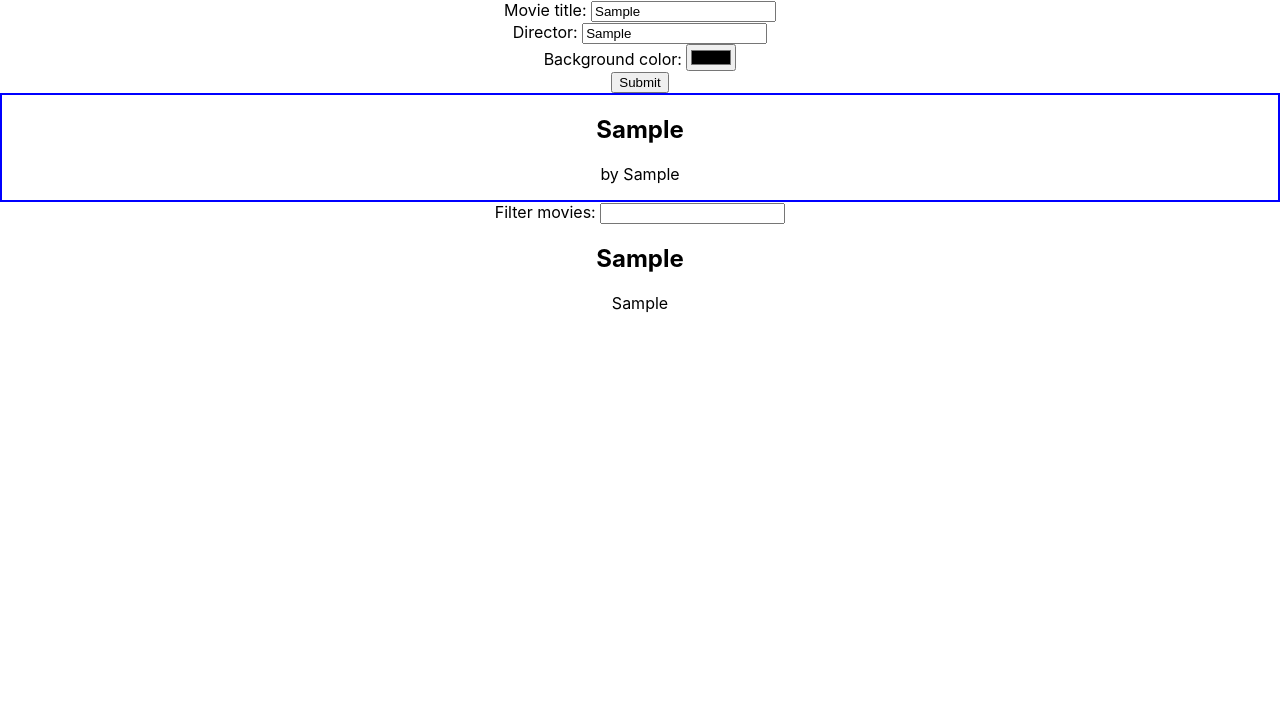
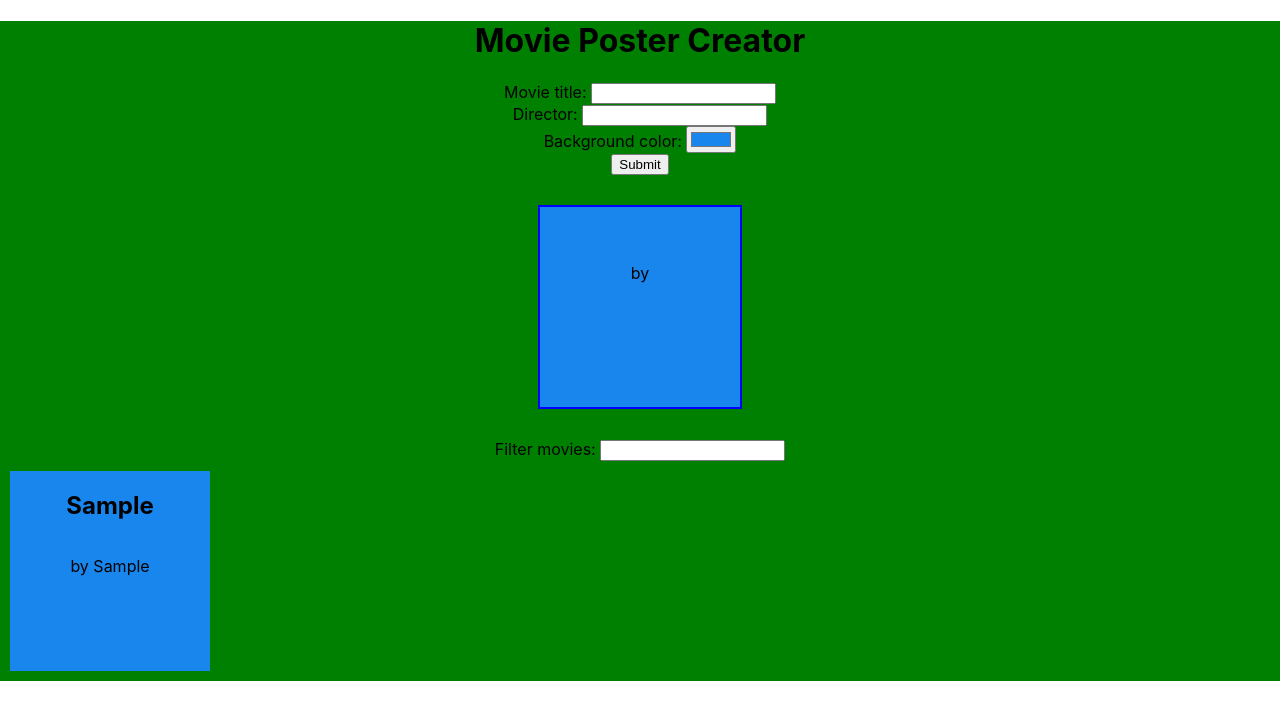
Before and after one commit to morganharmon/react-movie-list-maker, a React (Create React App) app: page / in a window 1280 px wide. Both pictures are taken after typing "Sample", "Sample" into the empty fields and a click on the button "Submit". Shown: the top 720 px of the page. Built offline with nearby package versions, Linux system fonts and the light colour scheme.

Commit message:
Fix useEffect dependency array error and clear inputs on changes

```diff
--- a/src/App.css
+++ b/src/App.css
@@ -1,5 +1,6 @@
 .App {
   text-align: center;
+  background-color: green;
 }
 
 .App-logo {
@@ -40,3 +41,22 @@
 #preview-poster {
   border: solid blue 2px;
 }
+
+.poster {
+  width: 200px;
+  height: 200px;
+  display: flex;
+  flex-direction: column;
+  margin: 10px;
+}
+
+#preview-section {
+  display: flex;
+  justify-content: center;
+  margin: 20px;
+}
+
+#posters-section {
+  display: flex;
+  flex-wrap: wrap;
+}
--- a/src/App.js
+++ b/src/App.js
@@ -8,11 +8,12 @@ import DirectorInput from './DirectorInput.js';
 import ColorInput from './ColorInput.js';
 import Poster from './Poster.js';
 import Filter from './Filter.js';
+import Header from './Header.js';
 
 function App() {
   const [titleInput, setTitleInput] = useState('');
   const [directorInput, setDirectorInput] = useState('');
-  const [colorInput, setColorInput] = useState('');
+  const [colorInput, setColorInput] = useState('#1886EC');
   const [posterList, setPosterList] = useState([]);
   const [visiblePosters, setVisiblePosters] = useState([]);
   const [filterInput, setFilterInput] = useState('');
@@ -20,23 +21,28 @@ function App() {
   function handleSubmit(e) {
     e.preventDefault();
     setPosterList([...posterList, { title: titleInput, director: directorInput, color: colorInput }]);
+    setTitleInput('');
+    setDirectorInput('');
+    setFilterInput('');
   }
 
   function handleDelete(title) {
     const deleted = posterList.filter(poster => poster.title !== title);
     setPosterList(deleted);
+    setFilterInput('');
   }
+
+  useEffect(() => {
+    setVisiblePosters(posterList.filter(poster => poster.title.toLowerCase().includes(filterInput.toLowerCase())));
+  }, [filterInput, posterList]);
 
   useEffect(() => {
     setVisiblePosters(posterList);
   }, [posterList]);
 
-  useEffect(() => {
-    setVisiblePosters(posterList.filter(poster => poster.title.toLowerCase().includes(filterInput.toLowerCase())));
-  }, [filterInput]);
-
   return (
     <div className="App">
+      <Header />
       <MovieForm
         titleInput={ titleInput }
         setTitleInput={ setTitleInput }
--- /dev/null
+++ b/src/Header.js
@@ -0,0 +1,7 @@
+export default function Header() {
+  return (
+    <header>
+      <h1>Movie Poster Creator</h1>
+    </header>
+  );
+}
--- a/src/Poster.js
+++ b/src/Poster.js
@@ -1,8 +1,8 @@
 export default function Poster({ poster, handleDelete }) {
   return (
-    <div onClick={() => handleDelete(poster.title)} style={{ backgroundColor: `${poster.color}` }}>
+    <div className="poster" onClick={() => handleDelete(poster.title)} style={{ backgroundColor: `${poster.color}` }}>
       <h2>{ poster.title }</h2>
-      <p>{ poster.director }</p>
+      <p>by { poster.director }</p>
     </div>
   );
 }
--- a/src/Posters.js
+++ b/src/Posters.js
@@ -2,9 +2,11 @@ export default function Posters({ Poster, visiblePosters, Filter, filterInput, s
   return (
     <section>
       <Filter filterInput={ filterInput } setFilterInput={ setFilterInput } />
-      {
-        visiblePosters.map((poster, i) => <Poster key={poster + i} poster={ poster } handleDelete={ handleDelete } />)
-      }
+      <div id="posters-section">
+        {
+          visiblePosters.map((poster, i) => <Poster key={poster + i} poster={ poster } handleDelete={ handleDelete } />)
+        }
+      </div>
     </section>
   );
 }
--- a/src/Preview.js
+++ b/src/Preview.js
@@ -1,7 +1,7 @@
 export default function Preview({ titleInput, directorInput, colorInput }) {
   return (
     <section id="preview-section">
-      <div id="preview-poster" style={{ backgroundColor: `${ colorInput }` }}>
+      <div id="preview-poster" className="poster" style={{ backgroundColor: `${ colorInput }` }}>
         <h2>{titleInput}</h2>
         <p>by {directorInput}</p>
       </div>
```
